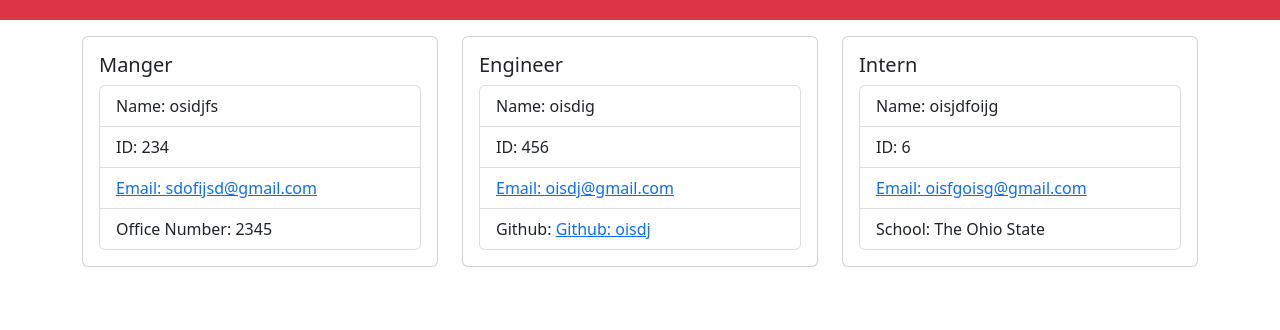
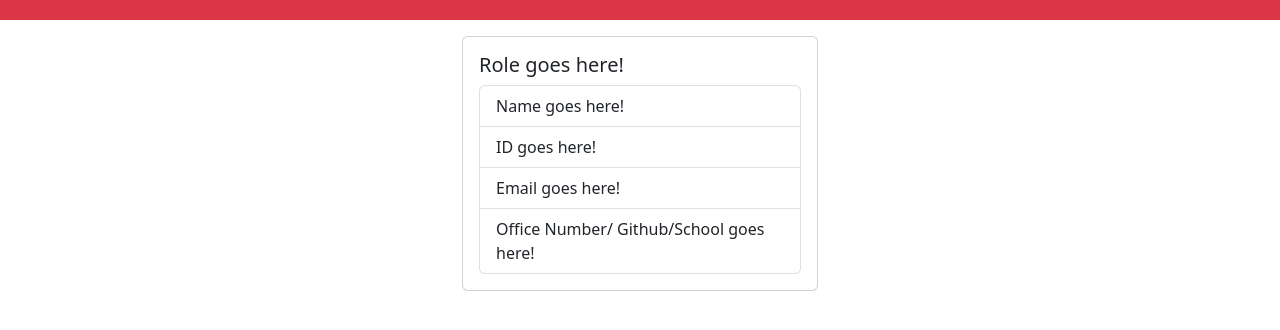
Before and after one commit to codeBiskut/Team-Profile-Generator, a website: page dist/team.html in a window 1280 px wide. Shown: the part 58-388 px from the top of the page. Drawn offline with nearby package versions, Linux system fonts and the light colour scheme.

Commit message:
reset dist to have baseline html upon cloning

```diff
--- a/dist/team.html
+++ b/dist/team.html
@@ -6,7 +6,7 @@
     <meta name="viewport" content="width=device-width, initial-scale=1.0">
     <link href="https://cdn.jsdelivr.net/npm/bootstrap@5.2.0-beta1/dist/css/bootstrap.min.css" rel="stylesheet" integrity="sha384-0evHe/X+R7YkIZDRvuzKMRqM+OrBnVFBL6DOitfPri4tjfHxaWutUpFmBp4vmVor" crossorigin="anonymous">
 </head>
-      <title>Document</title>
+    <title>Team Profile</title>
 </head>
 <body>
     <div class="h-100 text-center text-white p-3 bg-danger  ">
@@ -16,40 +16,16 @@
 
       <div class="container">
         <div class="row d-flex justify-content-center">
-
             <div class="col-sm-4 my-3">
               <div class="card">
                 <div class="card-body">
-        <h5 class="card-title">Manger</h5>
+                  <h5 class="card-title">Role goes here!</h5>
                   <ul class="list-group">
-          <li class="list-group-item">Name: osidjfs</li>
-          <li class="list-group-item">ID:  234</li>
-          <li class="list-group-item"><a href="mailto:sdofijsd@gmail.com">Email: sdofijsd@gmail.com</a></li>
-          <li class="list-group-item">Office Number: 2345</li>
-        </ul>
-      </div>
-    </div>
-  </div>  <div class="col-sm-4 my-3">
-    <div class="card">
-      <div class="card-body">
-        <h5 class="card-title">Engineer</h5>
-        <ul class="list-group">
-          <li class="list-group-item">Name: oisdig</li>
-          <li class="list-group-item">ID:  456</li>
-          <li class="list-group-item"><a href="mailto:oisdj@gmail.com">Email: oisdj@gmail.com</a></li>
-          <li class="list-group-item">Github: <a href='https://github.com/oisdj'>Github: oisdj</a></li>
-        </ul>
-      </div>
-    </div>
-  </div>  <div class="col-sm-4 my-3">
-    <div class="card">
-      <div class="card-body">
-        <h5 class="card-title">Intern</h5>
-        <ul class="list-group">
-          <li class="list-group-item">Name: oisjdfoijg</li>
-          <li class="list-group-item">ID:  6</li>
-          <li class="list-group-item"><a href="mailto:oisfgoisg@gmail.com">Email: oisfgoisg@gmail.com</a></li>
-          <li class="list-group-item">School: The Ohio State</li>
+                    <li class="list-group-item">Name goes here!</li>
+                    <li class="list-group-item">ID goes here!</li>
+                    <li class="list-group-item">Email goes here!</li>
+                    <li class="list-group-item">Office Number/ Github/School goes here!</li>
+
                   </ul>
                 </div>
               </div>
```
Lines whose indentation alone changed are shown as unchanged.
